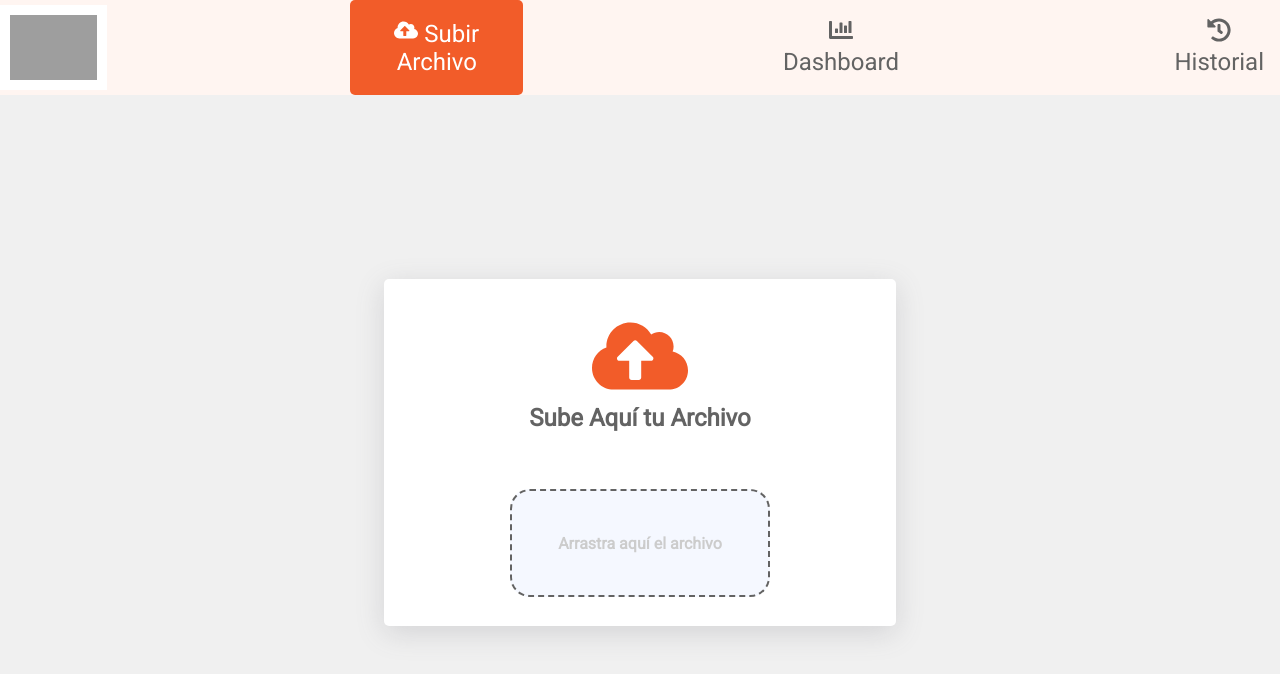
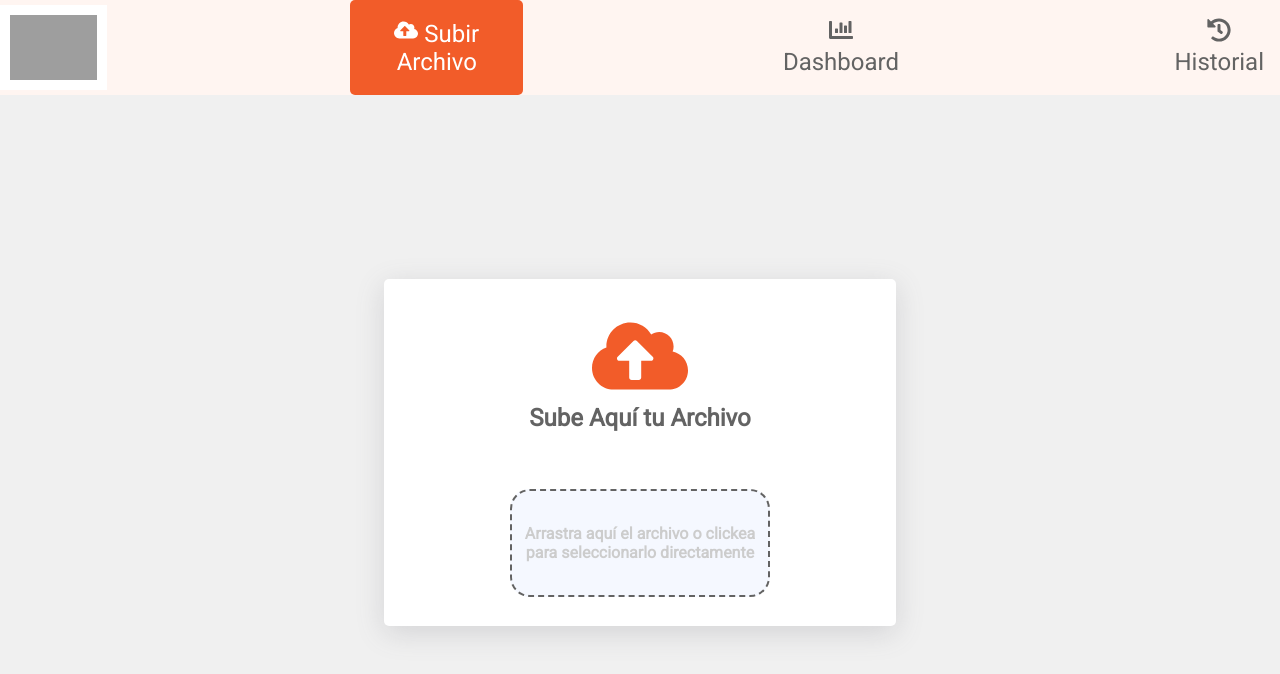
Before and after one commit to JoelIRamos/TC3005B-Gpo505-E1, a React (Create React App) app: page / in a window 1280 px wide. Shown: the top 674 px of the page. Built offline with nearby package versions, Linux system fonts and the light colour scheme; grey boxes are pictures that could not be loaded.

Commit message:
Update DropFile.js

```diff
--- a/src/components/DropFile/DropFile.js
+++ b/src/components/DropFile/DropFile.js
@@ -48,7 +48,7 @@ const DropFile = ({onFileChange}) => {
           onDrop={onDrop}
         >
           <div className="drop-file-input__label">
-            <p>Arrastra aquí el archivo</p>
+            <p>Arrastra aquí el archivo o clickea para seleccionarlo directamente</p>
           </div>
           <input type="file" value="" onChange={onFileDrop}/>
         </div>}
```
